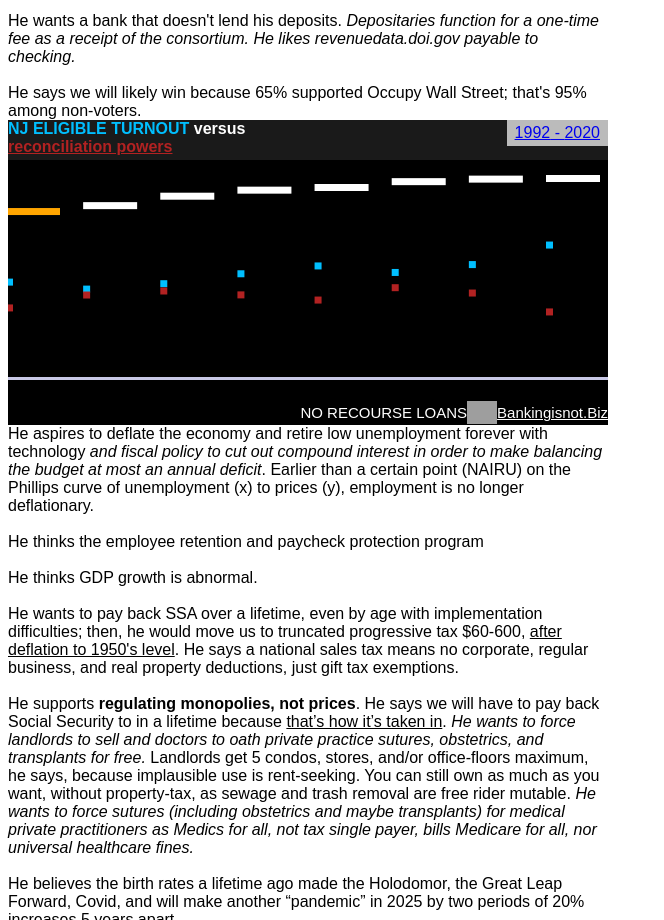
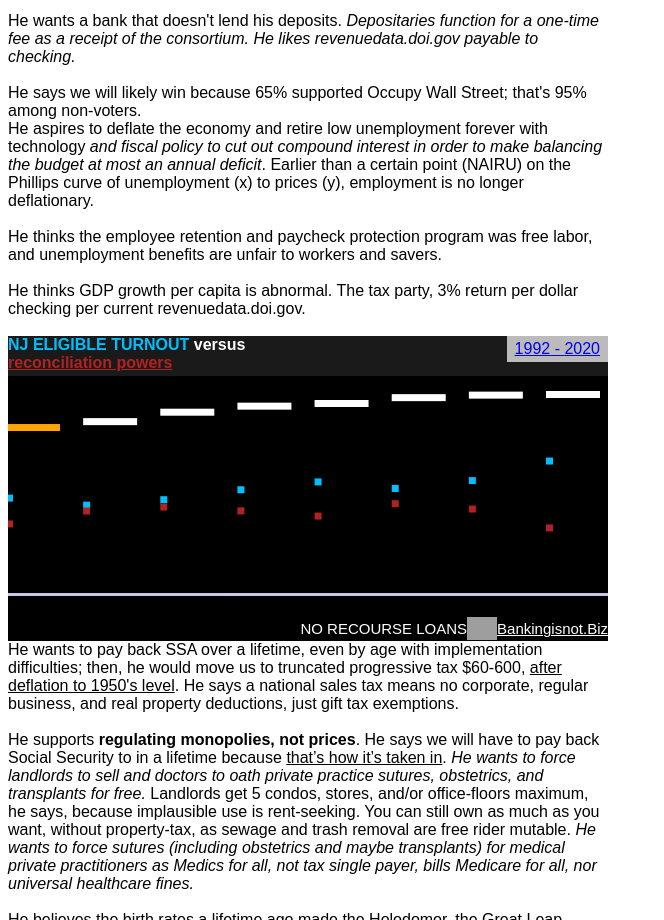
Before and after one commit to NickCarducci/TruncatedWholesaleTax, a React (Create React App) app: page / in a window 1280 px wide. Shown: the part 860-1780 px from the top of the page, without its empty margins (0-664 px from the left). Built offline with nearby package versions, Linux system fonts and the light colour scheme; grey boxes are pictures that could not be loaded; a web font is replaced by a local one.

Commit message:
Update App.js

```diff
--- a/src/App.js
+++ b/src/App.js
@@ -150,6 +150,25 @@ class App extends React.Component {
         that's 95% among non-voters.
         {/*Do you prefer a truncated progressive tax to a flat tax? Savings in
         public parks of UT, WY, NM lands, resources, and reserves.*/}
+        <span>
+          He aspires to deflate the economy and retire low unemployment forever
+          with technology{space}
+          <i>
+            and fiscal policy to cut out compound interest in order to make
+            balancing the budget at most an annual deficit
+          </i>
+          . Earlier than a certain point (NAIRU) on the Phillips curve of
+          unemployment (x) to prices (y), employment is no longer deflationary.
+        </span>
+        <br />
+        He thinks the employee retention and paycheck protection program was
+        free labor, and unemployment benefits are unfair to workers and savers.
+        <br />
+        <br />
+        He thinks GDP growth per capita is abnormal. The tax party, 3% return
+        per dollar checking per current revenuedata.doi.gov.
+        <br />
+        <br />
         <Turnout
           lastWidth={Math.min(600, this.props.width)}
           style={{
@@ -189,23 +208,6 @@ class App extends React.Component {
             Bankingisnot.Biz
           </a>
         </div>
-        <span>
-          He aspires to deflate the economy and retire low unemployment forever
-          with technology{space}
-          <i>
-            and fiscal policy to cut out compound interest in order to make
-            balancing the budget at most an annual deficit
-          </i>
-          . Earlier than a certain point (NAIRU) on the Phillips curve of
-          unemployment (x) to prices (y), employment is no longer deflationary.
-        </span>
-        <br />
-        He thinks the employee retention and paycheck protection program
-        <br />
-        <br />
-        He thinks GDP growth is abnormal.
-        <br />
-        <br />
         <span>
           He wants to pay back SSA over a lifetime, even by age with
           implementation difficulties; then, he would move us to truncated
```
